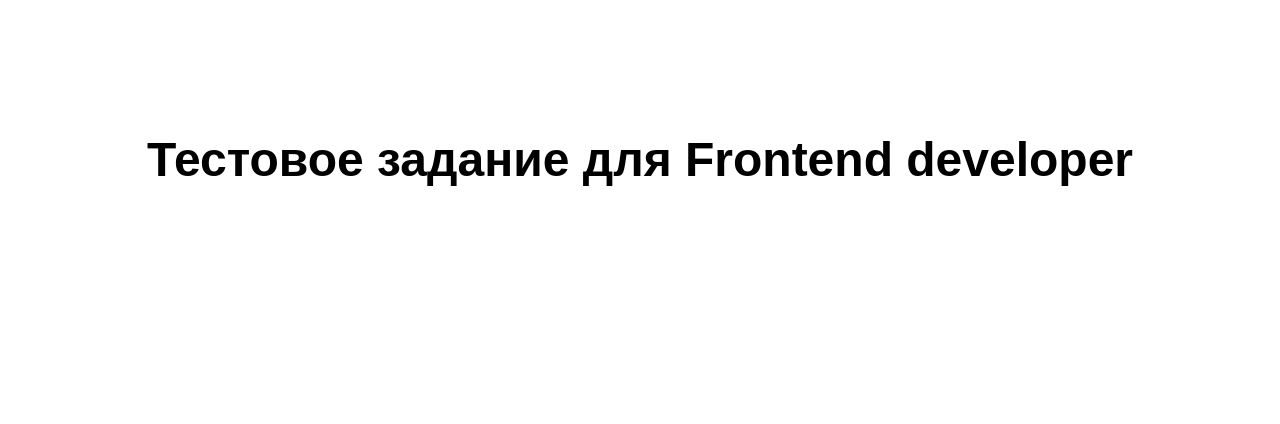
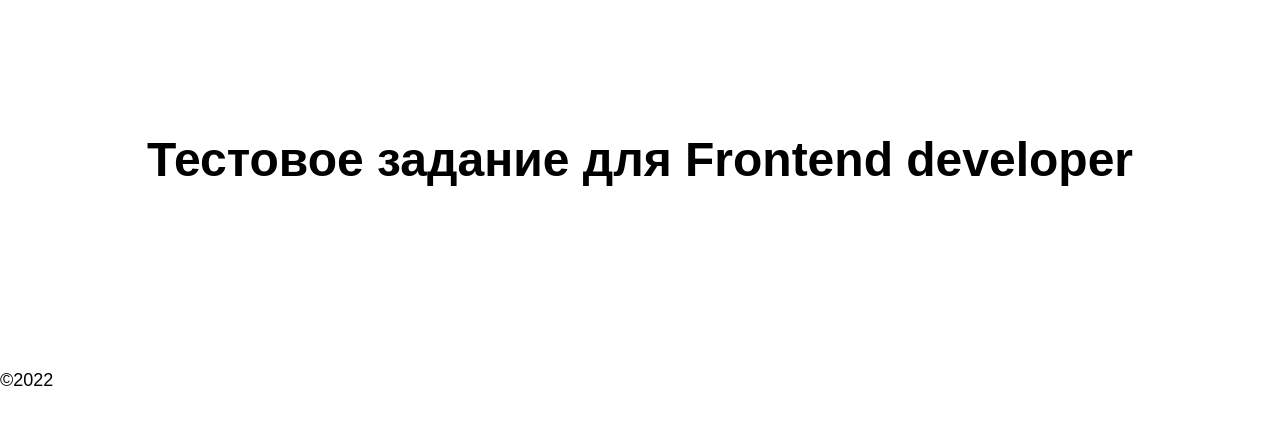
Before and after one commit to IVKrylova/list-of-companies, a React (Create React App) app: page / in a window 1280 px wide. Shown: the top 424 px of the page. Built offline with nearby package versions, Linux system fonts and the light colour scheme.

Commit message:
feat: add Footer

```diff
--- a/src/components/App/App.js
+++ b/src/components/App/App.js
@@ -1,11 +1,13 @@
 import React from 'react';
 import './App.css';
 import Header from '../Header/Header';
+import Footer from '../Footer/Footer';
 
 const App = _ => {
   return (
     <div className="App">
       <Header />
+      <Footer />
     </div>
   );
 }
--- /dev/null
+++ b/src/components/Footer/Footer.css
@@ -0,0 +1,9 @@
+.footer {
+  margin: 50px 0;
+}
+
+.footer__copyright {
+  font-size: 18px;
+  margin: 0;
+  text-align-last: left;
+}
--- /dev/null
+++ b/src/components/Footer/Footer.js
@@ -0,0 +1,13 @@
+import './Footer.css';
+
+const Footer = _ => {
+  return (
+    <footer className='footer'>
+      <p className="footer__copyright">
+        &copy;{new Date().getFullYear()}
+      </p>
+    </footer>
+  );
+}
+
+export default Footer;
```
